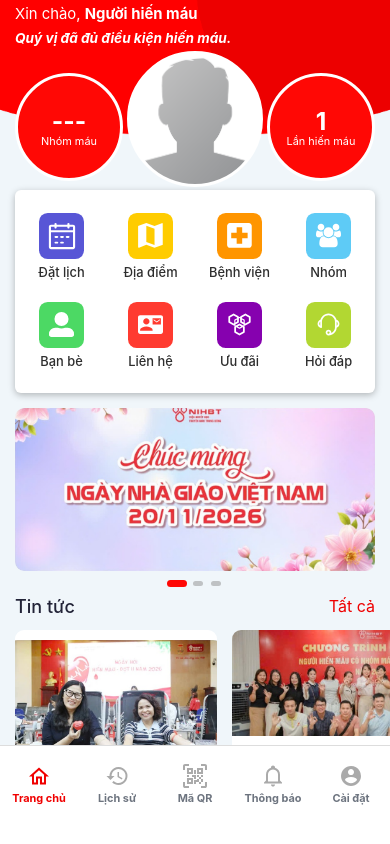
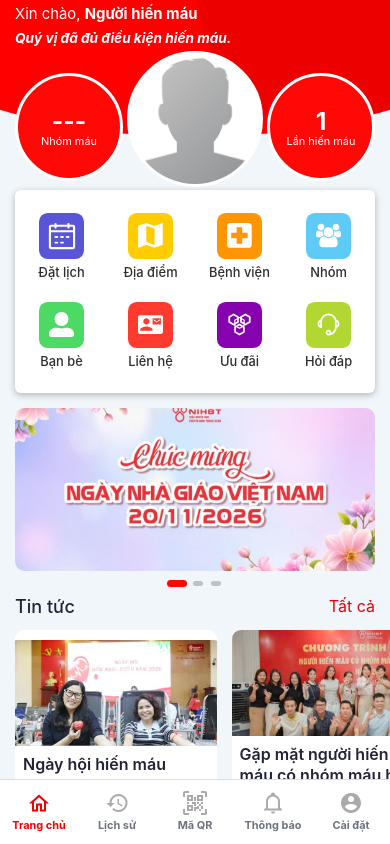
Before and after one commit to Vinhdiesel28/hien, a plain HTML site: page index.html in a window 390 px wide. Drawn offline with Linux system fonts and the light colour scheme.

Commit message:
Dock the mobile navigation to the viewport bottom

```diff
--- a/index.html
+++ b/index.html
@@ -9,7 +9,7 @@
   <meta name="description" content="Bản phục dựng giao diện Hiến máu với dữ liệu minh họa, chạy trong trình duyệt.">
   <link rel="icon" href="assets/app-icon.png">
   <link rel="apple-touch-icon" href="assets/app-icon.png">
-  <link rel="stylesheet" href="styles.css?v=ios-edge-colors">
+  <link rel="stylesheet" href="styles.css?v=ios-docked-tabs">
   <script defer src="ipa-icons.js"></script>
   <script defer src="vendor/jsQR-1.4.0.js"></script>
   <script defer src="app.js"></script>
--- a/styles.css
+++ b/styles.css
@@ -76,6 +76,12 @@ main::-webkit-scrollbar, .news::-webkit-scrollbar, .slides::-webkit-scrollbar {
 .page-history main,.page-detail main,.page-profile main,.page-address main,.page-settings main { background: var(--gray); }
 .page-history .tabbar { padding-bottom: max(10px,env(safe-area-inset-bottom)); }
 .page-history .tabbar a { min-height: 72px; }
+@media (max-width: 480px) {
+  /* Let the viewport edges size the grid and its footer on iPhone. */
+  .app { position: fixed; inset: 0; height: auto; }
+  .tabbar, .page-history .tabbar { padding-bottom: env(safe-area-inset-bottom, 0px); }
+  .tabbar a, .page-history .tabbar a { min-height: 64px; }
+}
 .history { display: grid; gap: 10px; padding: 15px; }
 .history a { display: grid; grid-template-columns: 21% minmax(0,1fr); min-height: 82px; overflow: hidden; background: white; border-left: 6px solid red; border-radius: 8px 11px 11px 8px; box-shadow: 0 2px 3px #0002; color: #161616; }
 .history-number { display: grid; align-content: center; text-align: center; font-size: clamp(13px,4.1vw,18px); font-weight: 650; background: #f5f5f5; }
```
